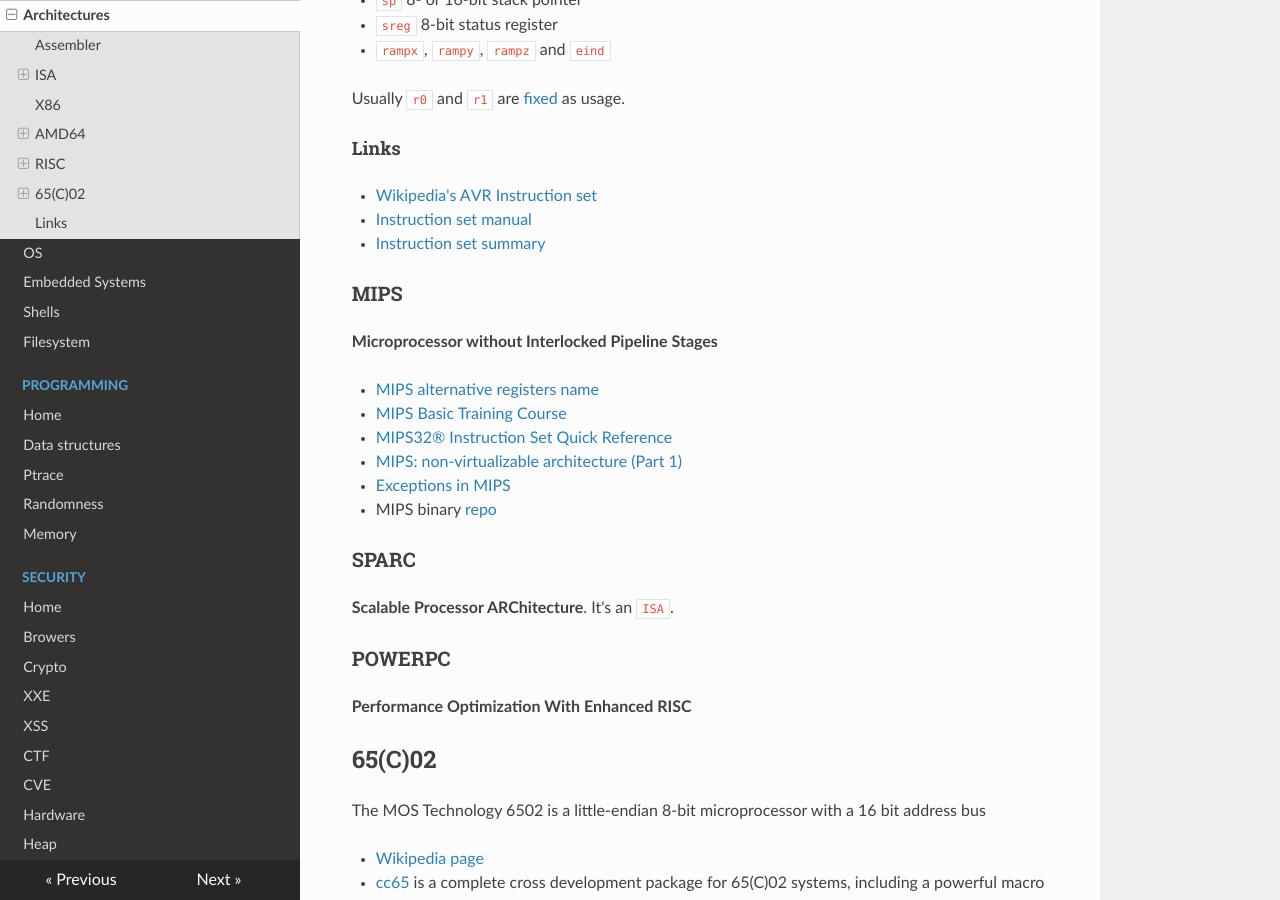
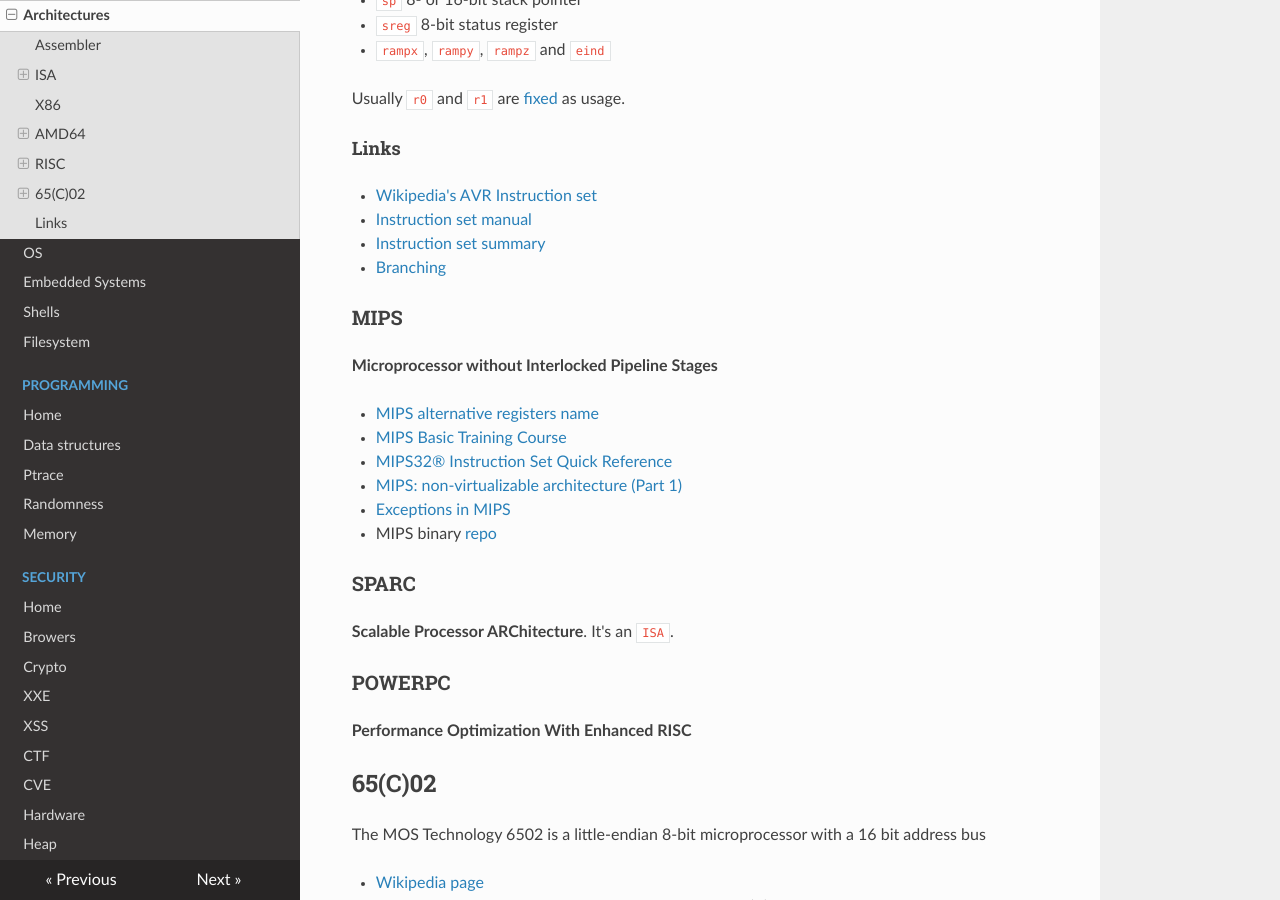
Before and after one commit to gipi/low-level, an MkDocs documentation site: the page built from docs/arch.md, in a window 1280 px wide and 900 px high, scrolled down 3565 px. Built offline with MkDocs 1.6.1, drawn with Linux system fonts in a browser that asks for light colours; nearby versions of some CDN libraries; old or Windows-style settings are respelled for this version of MkDocs.

Commit message:
Update arch.md

```diff
--- a/docs/arch.md
+++ b/docs/arch.md
@@ -157,6 +157,7 @@ Usually ``r0`` and ``r1`` are [fixed](https://gcc.gnu.org/wiki/avr-gcc#Fixed_Reg
  - [Wikipedia's AVR Instruction set](https://en.wikipedia.org/wiki/Atmel_AVR_instruction_set)
  - [Instruction set manual](http://roncella.iet.unipi.it/Didattica/Corsi/Elettronica/Risorse/Atmel-0856-AVR-Instruction-Set-Manual.pdf)
  - [Instruction set summary](http://www.avr-tutorials.com/sites/default/files/Instruction%20Set%20Summary.pdf)
+ - [Branching](http://web.csulb.edu/~hill/ee346/Lectures/05%20AVR%20Branching.pdf)
 
 ### MIPS
 
```
